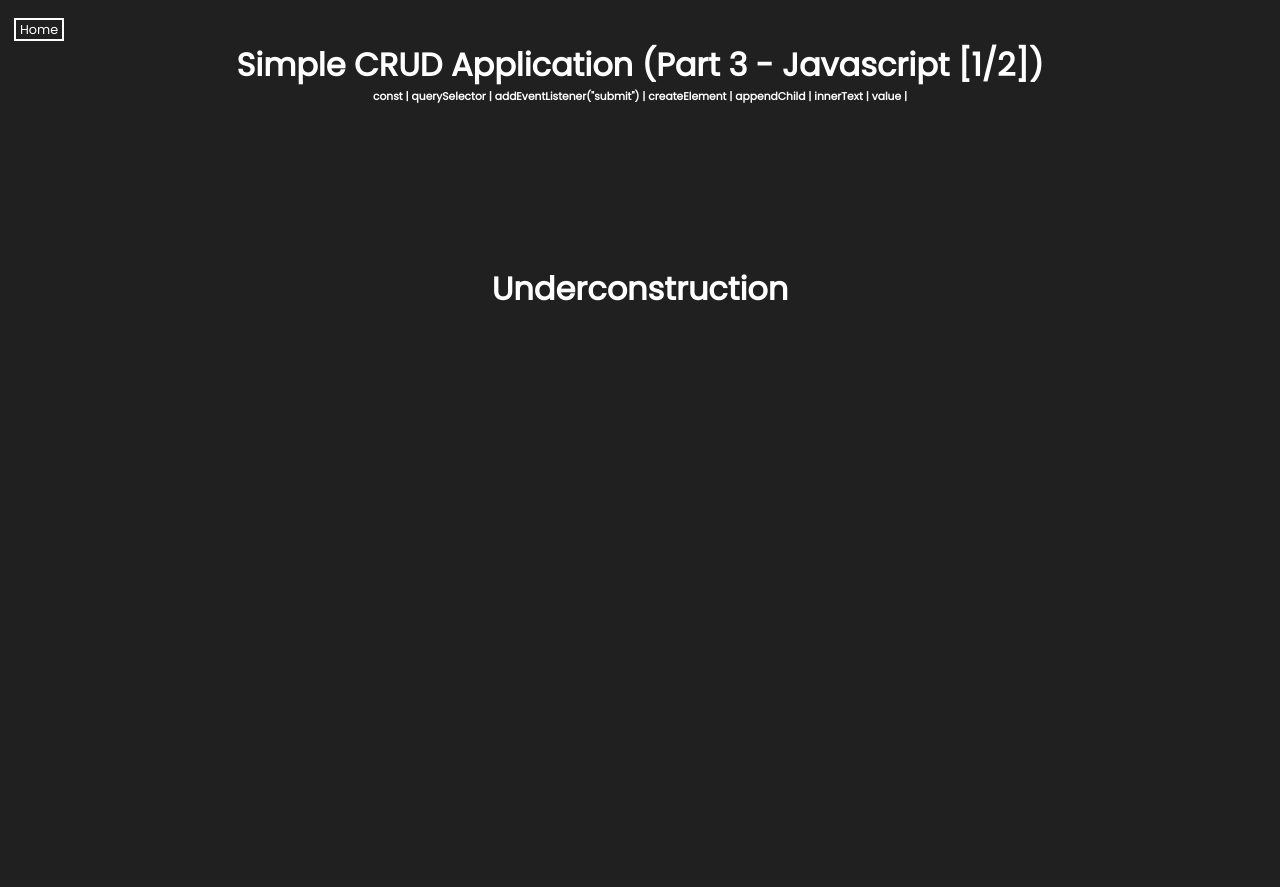
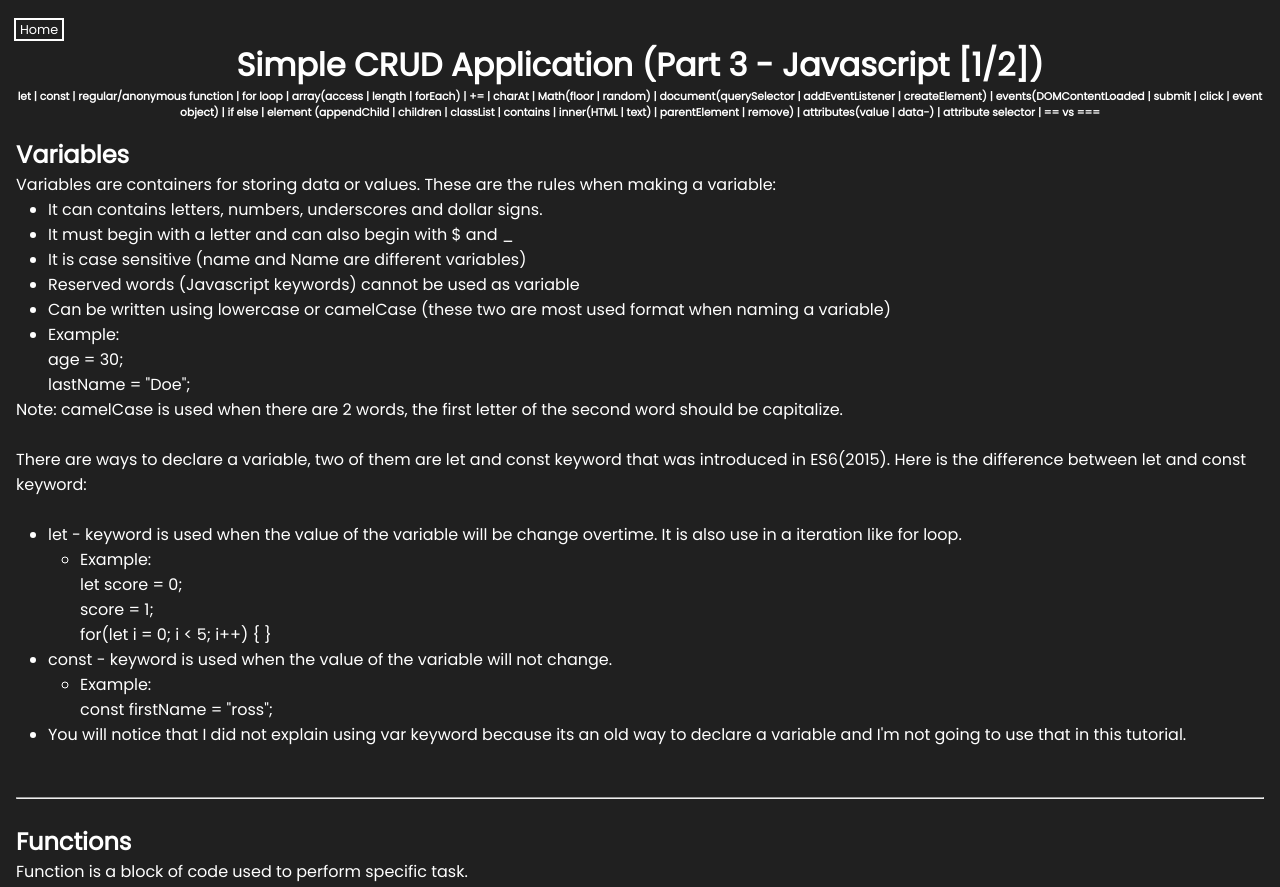
Before and after one commit to lbrnryn/lbrnryn.github.io, a plain HTML site: page lessons/simple-crud-app-part3-javascript1.html in a window 1280 px wide. Shown: the top 887 px of the page. Before the commit the page ends 800 px from the top, so only its background shows below. Drawn offline with Linux system fonts and the light colour scheme.

Commit message:
Added variable and function lesson

```diff
--- /dev/null
+++ b/app.js
@@ -0,0 +1,3 @@
+function addTwoNumbers(a, b) {
+  return a + b
+}
--- a/lessons/simple-crud-app-part3-javascript1.html
+++ b/lessons/simple-crud-app-part3-javascript1.html
@@ -11,8 +11,58 @@
   <div class="container">
     <a href="/" class="btn btn-outline text-white">Home</a>
     <h1 class="text-center">Simple CRUD Application (Part 3 - Javascript [1/2])</h1>
-    <h6 class="text-center">const | querySelector | addEventListener("submit") | createElement | appendChild | innerText | value |</h6>
-    <h1 class="text-center mt-3">Underconstruction</h1>
+    <h6 class="text-center">let | const | regular/anonymous function | for loop | array(access | length | forEach) | += | charAt | Math(floor | random) | document(querySelector | addEventListener | createElement) | events(DOMContentLoaded | submit | click | event object) | if else | element (appendChild | children | classList | contains | inner(HTML | text) | parentElement | remove) | attributes(value | data-) | attribute selector | == vs ===</h6>
+    <!-- <h1 class="text-center mt-3">Underconstruction</h1> -->
+    <h2 class="mt-1">Variables</h2>
+    <p>Variables are containers for storing data or values. These are the rules when making a variable:</p>
+    <!-- <p>Variable names can be written using lowercase or camelCase(these two are most used by lots of devs) letters.</p> -->
+    <ul class="ps-2">
+      <li>It can contains letters, numbers, underscores and dollar signs.</li>
+      <li>It must begin with a letter and can also begin with $ and _</li>
+      <li>It is case sensitive (name and Name are different variables)</li>
+      <li>Reserved words (Javascript keywords) cannot be used as variable</li>
+      <li>Can be written using lowercase or camelCase (these two are most used format when naming a variable)</li>
+      <li>
+        Example: <br>
+        age = 30; <br>
+        lastName = "Doe";
+      </li>
+    </ul>
+    <p>Note: camelCase is used when there are 2 words, the first letter of the second word should be capitalize.</p>
+    <br>
+    <p>There are ways to declare a variable, two of them are let and const keyword that was introduced in ES6(2015). Here is the difference between let and const keyword:</p>
+    <br>
+    <ul class="ps-2">
+      <li>
+        let - keyword is used when the value of the variable will be change overtime. It is also use in a iteration like for loop.
+        <ul class="ps-2">
+          <li>
+            Example: <br>
+            let score = 0;<br>
+            score = 1;<br>
+            for(let i = 0; i < 5; i++) {  }
+          </li>
+        </ul>
+      </li>
+      <li>
+        const - keyword is used when the value of the variable will not change.
+        <ul class="ps-2">
+          <li>
+            Example: <br>
+            const firstName = "ross";
+          </li>
+        </ul>
+      </li>
+      <li>You will notice that I did not explain using var keyword because its an old way to declare a variable and I'm not going to use that in this tutorial.</li>
+    </ul>
+    <br><br>
+    <hr>
+    <br>
+    <h2>Functions</h2>
+    <p>Function is a block of code used to perform specific task.</p>
+     <!-- It is consists of the function keyword followed by name of the function, list of parameters enclosed in parenthesis and separated by commas and action that should be perfomed inside the curly brackets with return keyword(optional). -->
+    <br>
+    <img src="../images/function.png" style="width: 40rem;">
   </div>
 </body>
 </html>
```
Also changed, not shown: images/function.png (added).
